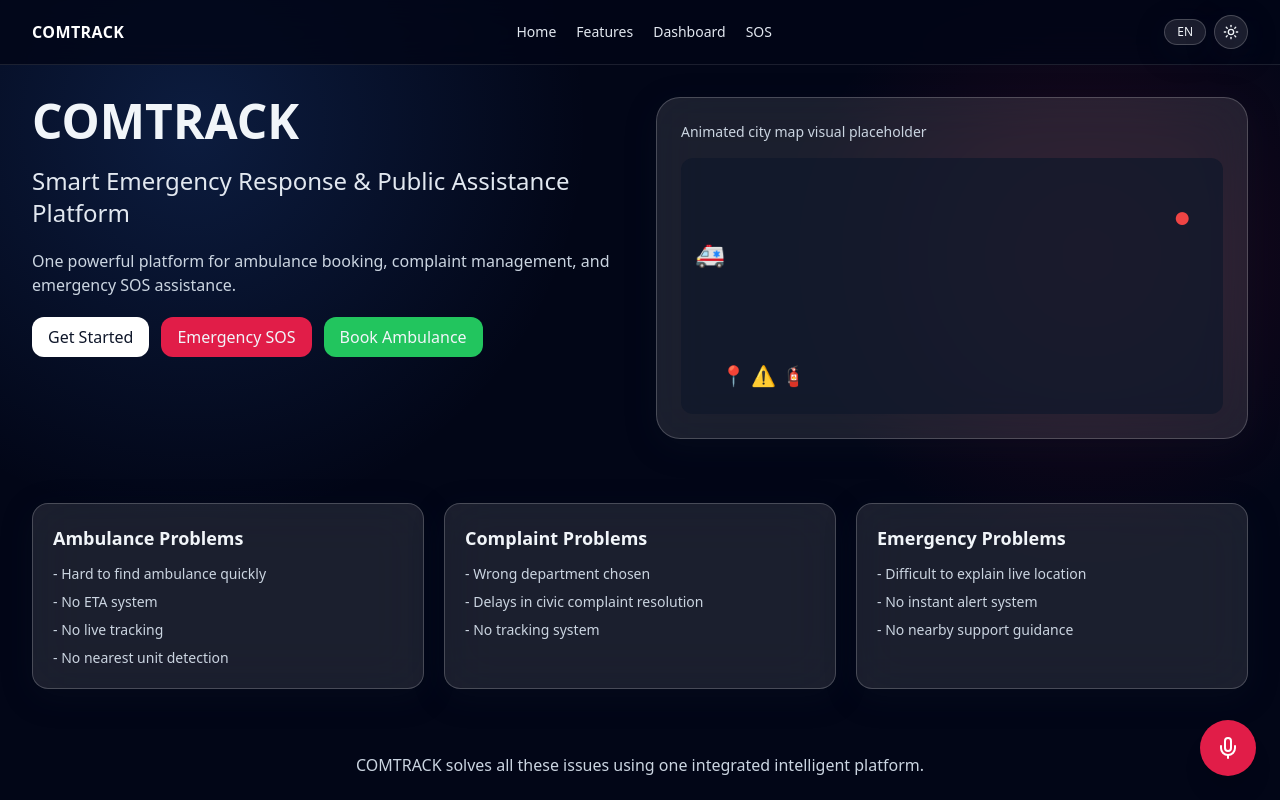
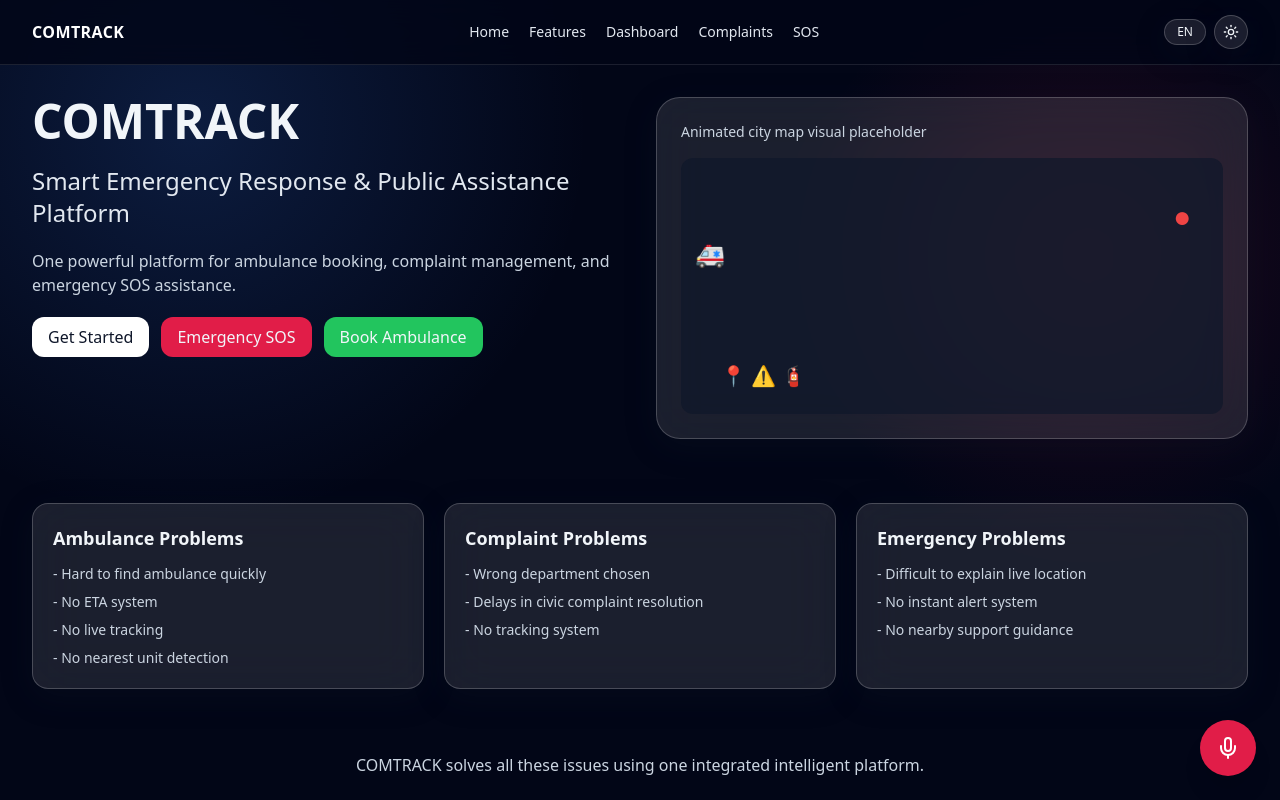
Before and after one commit to vsnihil7800-ctrl/COMTRACK, a React (Vite) app in the folder client/: page / in a window 1280 px wide. Shown: the top 800 px of the page. Built offline with nearby package versions, Linux system fonts and the light colour scheme; no server answers.

Commit message:
add complaints to navbar

```diff
--- a/client/src/components/Navbar.jsx
+++ b/client/src/components/Navbar.jsx
@@ -6,6 +6,7 @@ export default function Navbar({ dark, setDark, lang, setLang }) {
     ["Home", "/"],
     ["Features", "/features"],
     ["Dashboard", "/dashboard"],
+    ["Complaints", "/complaints"],
     ["SOS", "/sos"]
   ];
   return (
```
